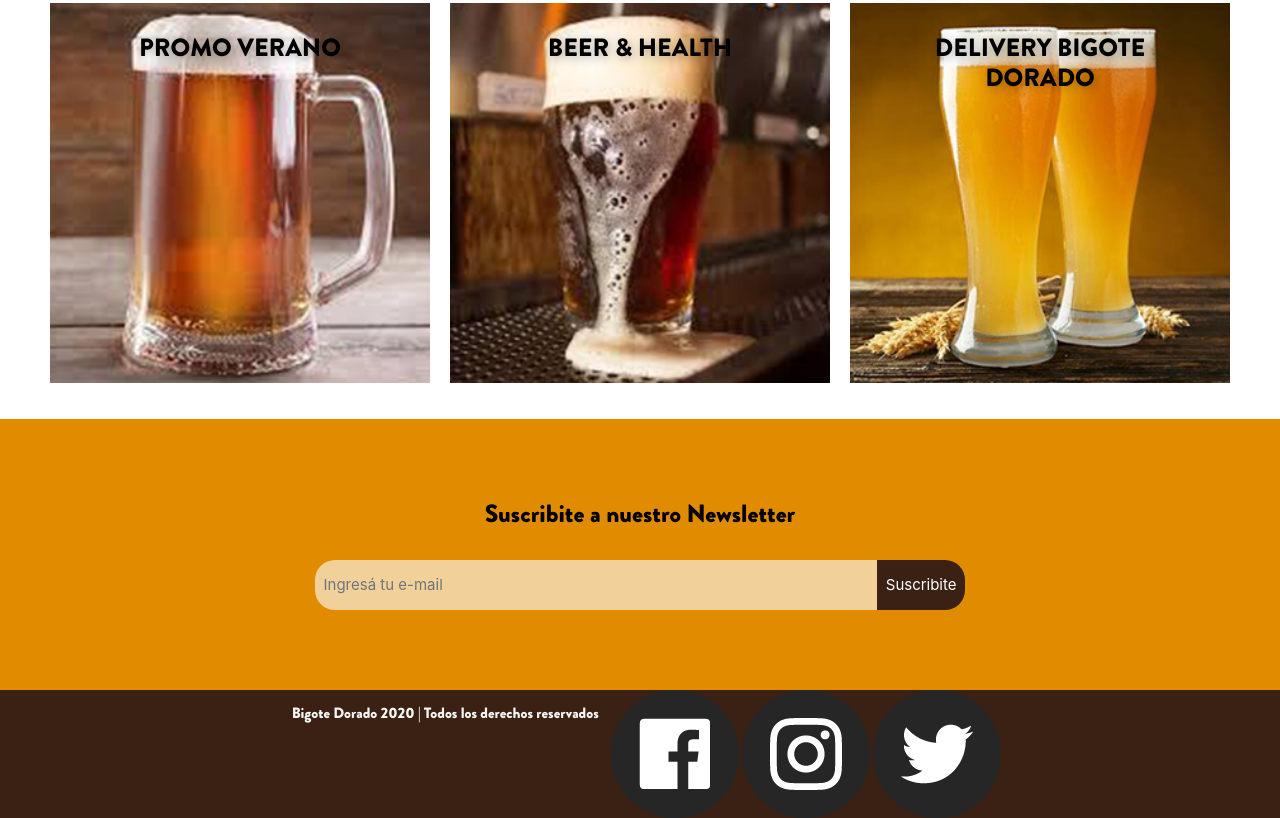
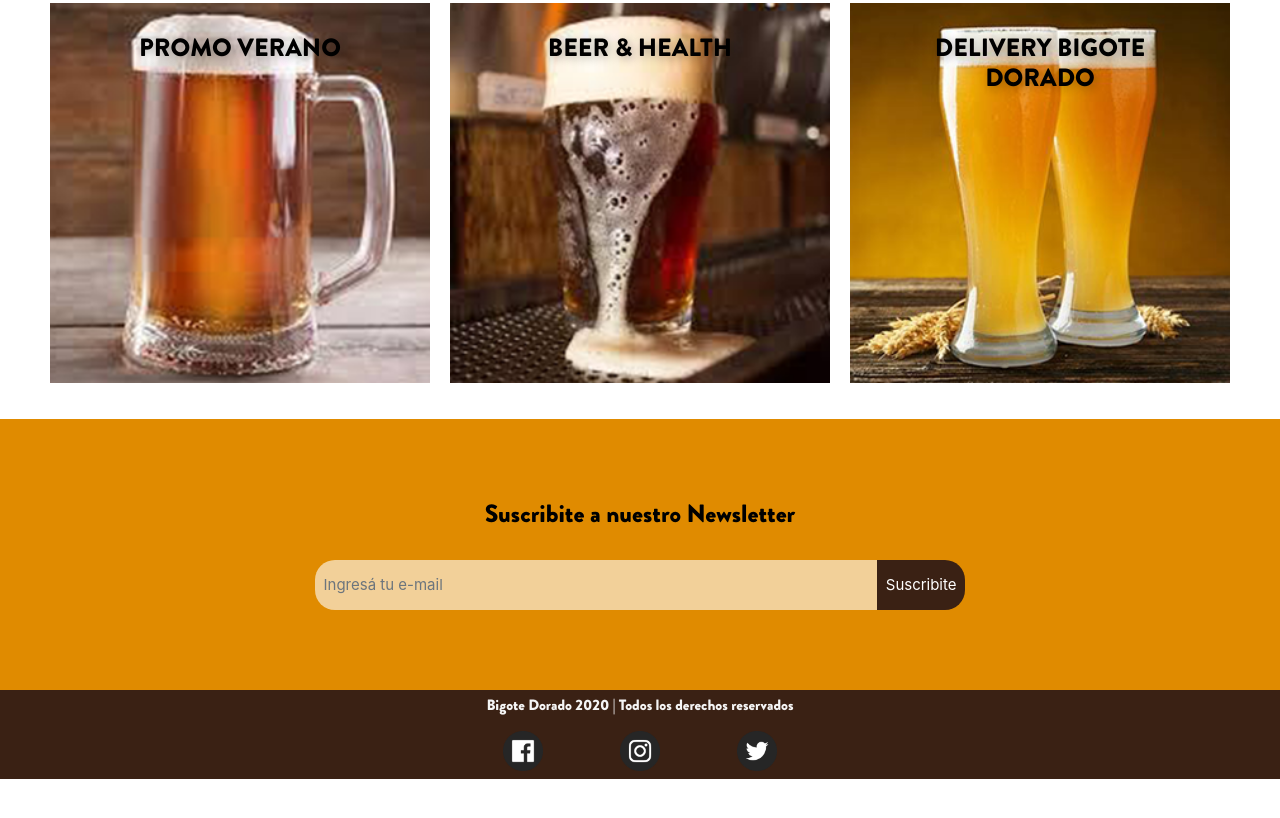
Before and after one commit to dianaledist/Bigote_Dorado_Website, a website: page index.html in a window 1280 px wide. Shown: the part 1895-2713 px from the top of the page. After the commit the page ends 2674 px from the top, so only its background shows below. Drawn offline with nearby package versions, Linux system fonts and the light colour scheme.

Commit message:
Footer provisional con info y redes

```diff
--- a/index.html
+++ b/index.html
@@ -155,7 +155,7 @@
 
     </div>
 
-    <section class="home-newsletter">
+    <section class="index-newsletter">
       <div class="container">
       <div class="row">
         <div class="col-sm-12">
@@ -174,12 +174,13 @@
     </section>
 
     <footer class="container-fluid d-flex justify-content-center footer">
-
-      <p class="footer__text">Bigote Dorado 2020 | Todos los derechos reservados</p>
-      <div class="footer_redes">
-        <img src="multimedia/facebook.png" alt="facebook" class="footer_redes_red">
-        <img src="multimedia/instagram.png" alt="instagram" class="footer_redes_red">
-        <img src="multimedia/twitter.png" alt="twitterr" class="footer_redes_red">
+      <div class="footer__web">
+        <p class="footer__web-text">Bigote Dorado 2020 | Todos los derechos reservados</p>
+        <div class="footer__web-social">
+          <img src="multimedia/facebook.png" alt="facebook" class="footer__web-sociales">
+          <img src="multimedia/instagram.png" alt="instagram" class="footer__web-sociales">
+          <img src="multimedia/twitter.png" alt="twitterr" class="footer__web-sociales">
+        </div>
       </div>
     </footer>
 
--- a/scss/_footer.scss
+++ b/scss/_footer.scss
@@ -1,10 +1,34 @@
 .footer {
     width: 100%;
     background-color: $marronoscuro;
-
-    &__text {
+    &__web {
+        display: flex;
+        flex-wrap: wrap;
+    }
+    &__web-text {
         padding: 1%;
         font-family: "brandon", serif;
         color: whitesmoke;
+        width: 100%;
+    }
+    &__web-social {
+        width: 100%;
+        display: flex;
+        justify-content: space-evenly;
+    }
+    &__web-sociales {
+        max-width: 40px;
+        padding-bottom: 2%;
     }
 }
+
+/* .footerweb {
+    display: flex;
+    flex-wrap: wrap;
+    &__text {
+        width: 100%;
+    }
+    &__redes {
+        width: 100%;
+    }
+} */
--- a/scss/_home.scss
+++ b/scss/_home.scss
@@ -171,29 +171,29 @@ box-shadow: 0px 35px 77px -17px rgba(0, 0, 0, 0.253);
 {
     padding-bottom: 4%;
 }
-.home-newsletter {
+.index-newsletter {
     margin-top: 2%;
     padding: 80px 0;
     background: $amarilloacento;
     }
 
-    .home-newsletter .single {
+    .index-newsletter .single {
     max-width: 650px;
     margin: 0 auto;
     text-align: center;
     position: relative;
     z-index: 2; }
 
-    .home-newsletter .single .form-control {
+    .index-newsletter .single .form-control {
     font-size: 1.5rem;
     height: 50px;
     background: rgba(255, 255, 255, 0.6);
     border-color: transparent;
     border-radius: 20px 0 0 20px; }
-    .home-newsletter .single .form-control:focus {
+    .index-newsletter .single .form-control:focus {
     box-shadow: none;
     border-color: $colorladrillo; }
-    .home-newsletter .single .btn {
+    .index-newsletter .single .btn {
     font-size: 1.5rem;
     min-height: 50px;
     border-radius: 0 20px 20px 0;
```
Also changed, not shown: cerveblog.html (+8 -3 lines), contacto.html (+7 -3 lines), nuestras_birras.html (+8 -3 lines), quienes_somos.html (+8 -3 lines), css/style.css. Lines whose indentation alone changed are shown as unchanged.
